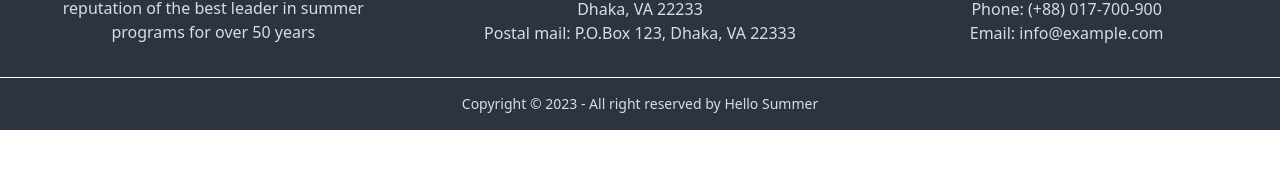
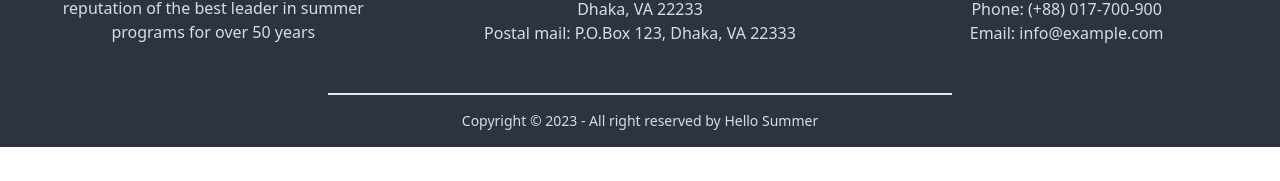
Before and after one commit to dabarshi/hello-summer-client, a React (Vite) app: page / in a window 1280 px wide. Shown: the part 223-404 px from the top of the page. Built offline with nearby package versions, Linux system fonts and the light colour scheme.

Commit message:
add style to footer

```diff
--- a/src/components/Footer/Footer.jsx
+++ b/src/components/Footer/Footer.jsx
@@ -40,9 +40,11 @@ const Footer = () => {
                 </div>
 
             </div>
-            <div className='h-[1px] mx-auto '></div>
+            {/* <div className='h-[1px] mx-auto '></div> */}
             <div className="footer footer-center p-4 bg-neutral text-neutral-content">
+                <div className="border-t-2 md:w-1/2 pt-4">
                 <p>Copyright © {year} - All right reserved by Hello Summer</p>
+                </div>
             </div>
         </footer>
     );
```
